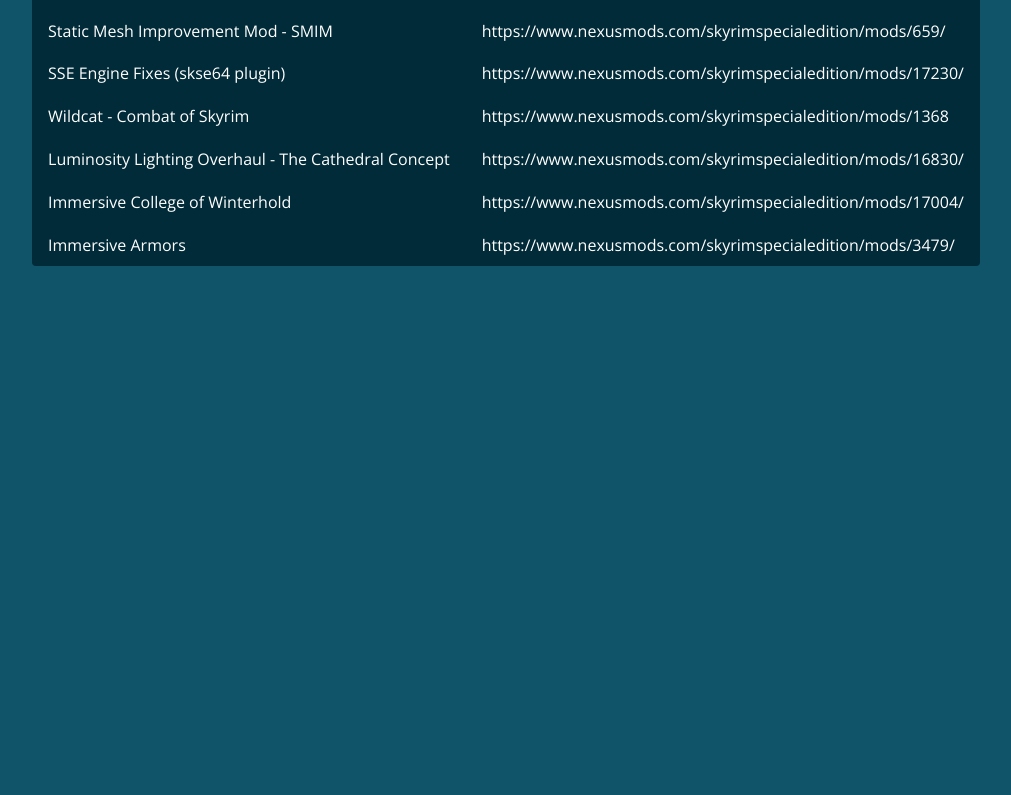
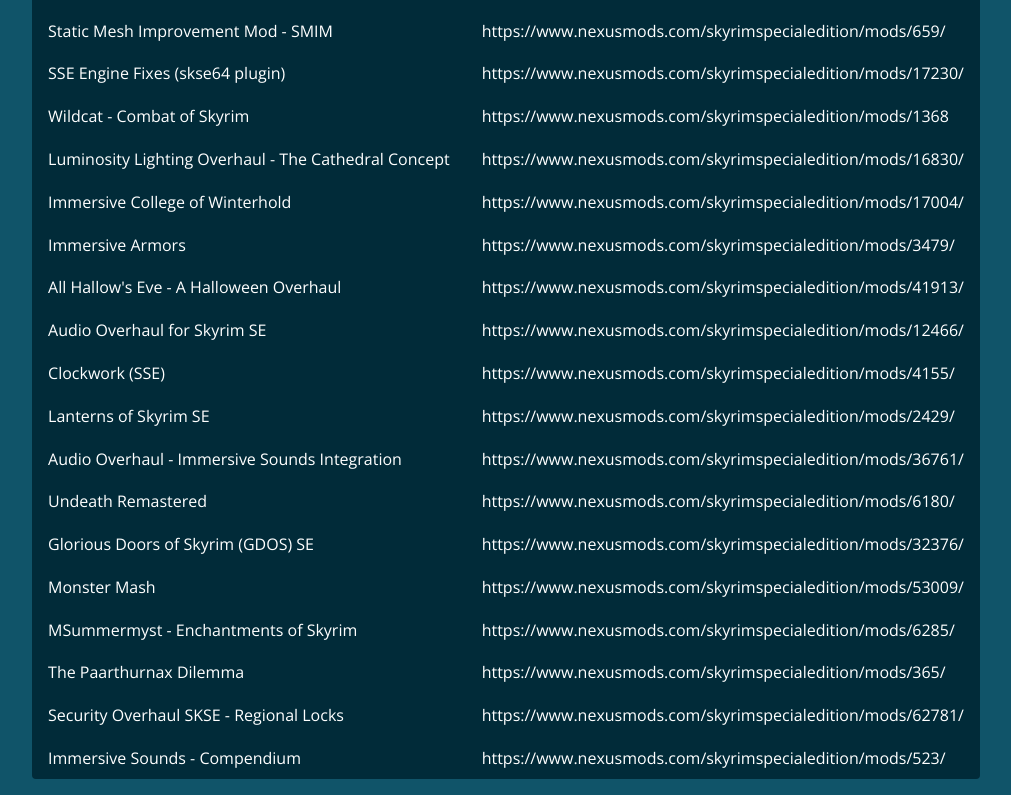
Before and after one commit to MuVono/MuVono.github.io, a plain HTML site: page index.html in a window 1280 px wide. Shown: the part 682-1477 px from the top of the page, without its empty margins (134-1145 px from the left). Before the commit the page ends 964 px from the top, so only its background shows below. Drawn offline with nearby package versions, Linux system fonts and the light colour scheme.

Commit message:
Updated mod list

```diff
--- a/index.html
+++ b/index.html
@@ -100,6 +100,54 @@
 				<td>Immersive Armors</td>
 				<td>https://www.nexusmods.com/skyrimspecialedition/mods/3479/</td>
 			  </tr>
+			  <tr>
+				<td>All Hallow's Eve - A Halloween Overhaul</td>
+				<td>https://www.nexusmods.com/skyrimspecialedition/mods/41913/</td>
+			  </tr>
+			  <tr>
+				<td>Audio Overhaul for Skyrim SE</td>
+				<td>https://www.nexusmods.com/skyrimspecialedition/mods/12466/</td>
+			  </tr>
+			  <tr>
+				<td>Clockwork (SSE)</td>
+				<td>https://www.nexusmods.com/skyrimspecialedition/mods/4155/</td>
+			  </tr>
+			  <tr>
+				<td>Lanterns of Skyrim SE</td>
+				<td>https://www.nexusmods.com/skyrimspecialedition/mods/2429/</td>
+			  </tr>
+			  <tr>
+				<td>Audio Overhaul - Immersive Sounds Integration</td>
+				<td>https://www.nexusmods.com/skyrimspecialedition/mods/36761/</td>
+			  </tr>
+			  <tr>
+				<td>Undeath Remastered</td>
+				<td>https://www.nexusmods.com/skyrimspecialedition/mods/6180/</td>
+			  </tr>
+			  <tr>
+				<td>Glorious Doors of Skyrim (GDOS) SE</td>
+				<td>https://www.nexusmods.com/skyrimspecialedition/mods/32376/</td>
+			  </tr>
+			  <tr>
+				<td>Monster Mash</td>
+				<td>https://www.nexusmods.com/skyrimspecialedition/mods/53009/</td>
+			  </tr>
+			  <tr>
+				<td>MSummermyst - Enchantments of Skyrim</td>
+				<td>https://www.nexusmods.com/skyrimspecialedition/mods/6285/</td>
+			  </tr>
+			  <tr>
+				<td>The Paarthurnax Dilemma</td>
+				<td>https://www.nexusmods.com/skyrimspecialedition/mods/365/</td>
+			  </tr>
+			  <tr>
+				<td>Security Overhaul SKSE - Regional Locks</td>
+				<td>https://www.nexusmods.com/skyrimspecialedition/mods/62781/</td>
+			  </tr>
+			  <tr>
+				<td>Immersive Sounds - Compendium</td>
+				<td>https://www.nexusmods.com/skyrimspecialedition/mods/523/</td>
+			  </tr>
 			</tbody>
 		  </table>
 
```
